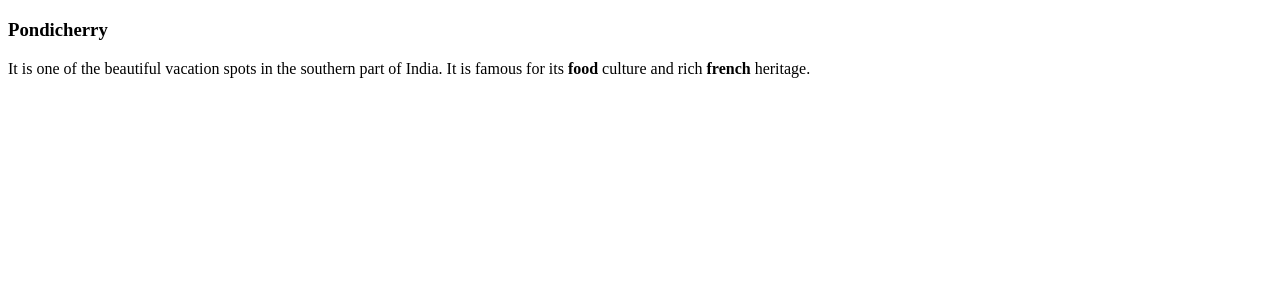
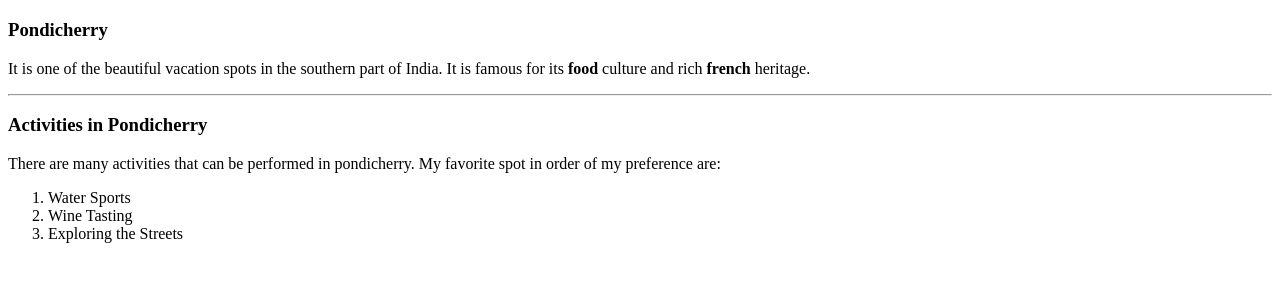
Before and after one commit to 44-563-WebApps-F23/44563-webapps-f23-assignment3-nikikumarbandaru, a plain HTML site: page index.html in a window 1280 px wide. Shown: the part 61-342 px from the top of the page. Drawn offline with Linux system fonts and the light colour scheme.

Commit message:
Added Activities section

```diff
--- a/index.html
+++ b/index.html
@@ -16,5 +16,18 @@
             It is one of the beautiful vacation spots in the southern part of India.
             It is famous for its <b>food</b> culture and rich <b>french</b> heritage.
         </p>
+        <hr>
+        <h3>
+            Activities in Pondicherry
+        </h3>
+        <p>
+            There are many activities that can be performed in pondicherry. My favorite spot in order of
+my preference are:
+        </p>
+        <ol>
+            <li>Water Sports</li>
+            <li>Wine Tasting</li>
+            <li>Exploring the Streets</li>
+        </ol>
     </body>
 </html>
```
